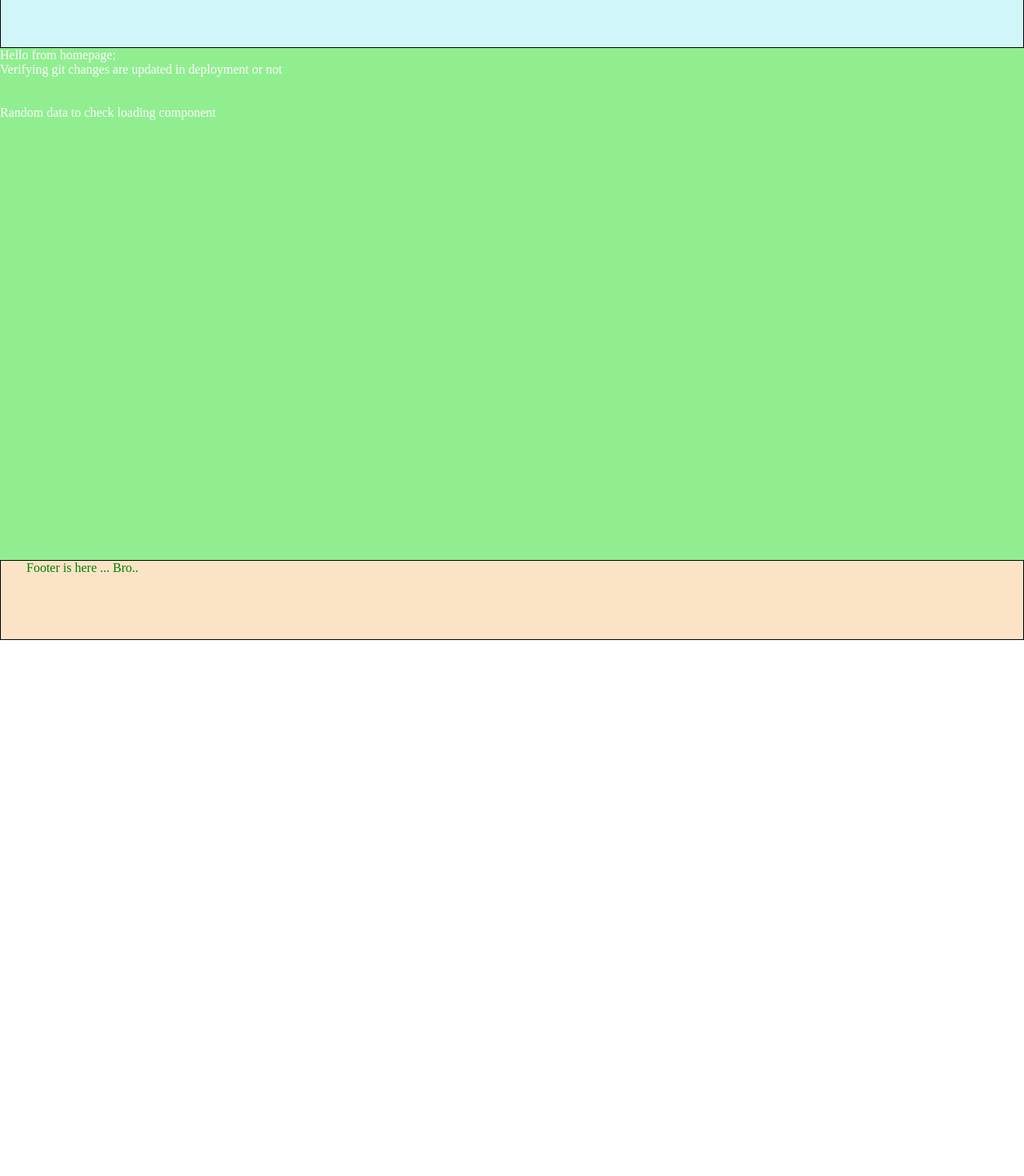
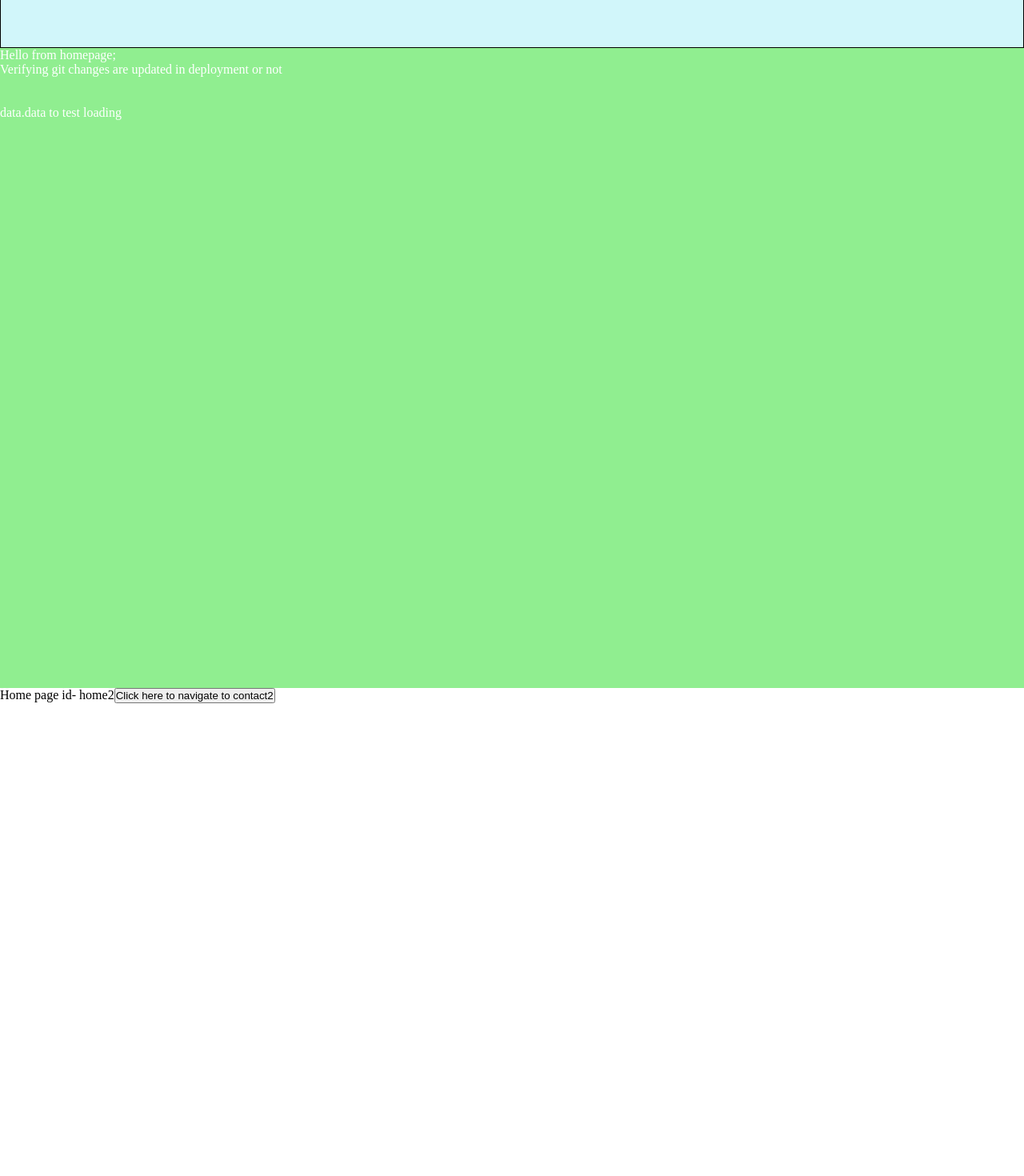
Before and after one commit to shibaram-brilliantlink/brilliantlink-studio, a Next.js app: page / in a window 1280 px wide. Shown: the part 40-1510 px from the top of the page at 80% size. Before the commit the page ends 840 px from the top, so only its background shows below. Built offline with nearby package versions, Linux system fonts and the light colour scheme.

Commit message:
Added id based navigation for testing/learning purpose

```diff
--- a/src/app/contact/page.tsx
+++ b/src/app/contact/page.tsx
@@ -91,6 +91,7 @@ export default function ContactPage() {
             </FormWrapper>
           </ContactFormContainer>
         </MainSection>
+        <TestDiv id="contact2">Contact page contact2 id div</TestDiv>
       </InsideWrapper>
     </Wrapper>
   );
@@ -277,3 +278,8 @@ const ErrorMessage = styled.p`
   padding-top: 6px;
   font-size: 0.875em;
 `;
+const TestDiv = styled.div`
+  height: 80vh;
+  background-color: #fff;
+  color: black;
+`;
--- a/src/app/page.tsx
+++ b/src/app/page.tsx
@@ -1,23 +1,38 @@
 "use client";
+import Link from "next/link";
 import styled from "styled-components";
 
-async function delayFetchData() {
-  await new Promise((resolve) => setTimeout(resolve, 3000));
-  return { data: "Random data to check loading component" };
-}
-export default async function Home() {
-  const data = await delayFetchData();
+// async function delayFetchData() {
+//   await new Promise((resolve) => setTimeout(resolve, 3000));
+//   return { data: "Random data to check loading component" };
+// }
+export default function Home() {
+  // const data = await delayFetchData();
   return (
+    <>
       <Wrapper>
         Hello from homepage;
         <p>Verifying git changes are updated in deployment or not</p>
         <br />
         <br />
-      <p>{data.data}</p>
+        <p>data.data to test loading</p>
       </Wrapper>
+      <Div id="home2">
+        <Link href={{ pathname: "/contact", hash: "#contact2" }}>
+          {" "}
+          Home page id- home2
+          <button>Click here to navigate to contact2</button>
+        </Link>
+      </Div>
+    </>
   );
 }
 const Wrapper = styled.div`
   background-color: lightgreen;
+  height: 100vh;
+`;
+const Div = styled.div`
   height: 80vh;
+  background-color: #fff;
+  color: black;
 `;
```
Also changed, not shown: src/app/about/page.tsx (+22 -4 lines). Lines whose indentation alone changed are shown as unchanged.
